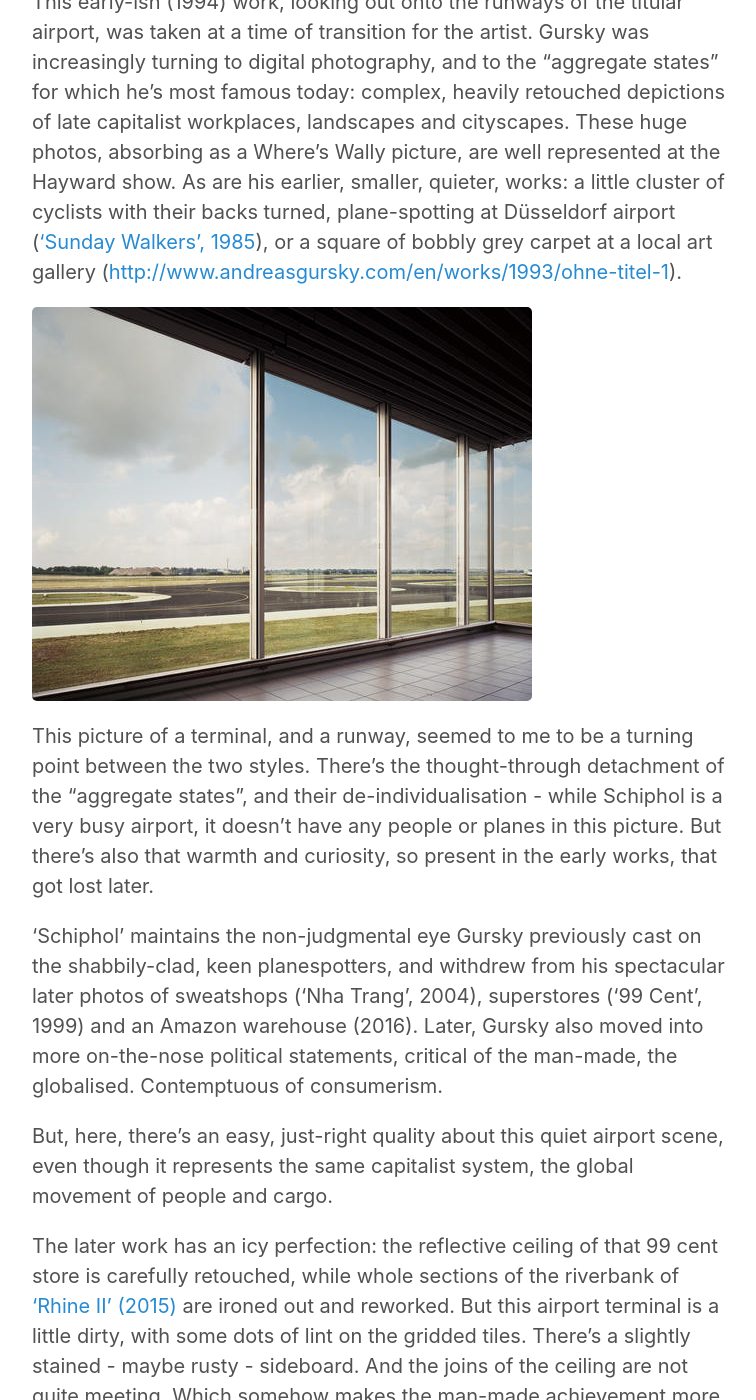
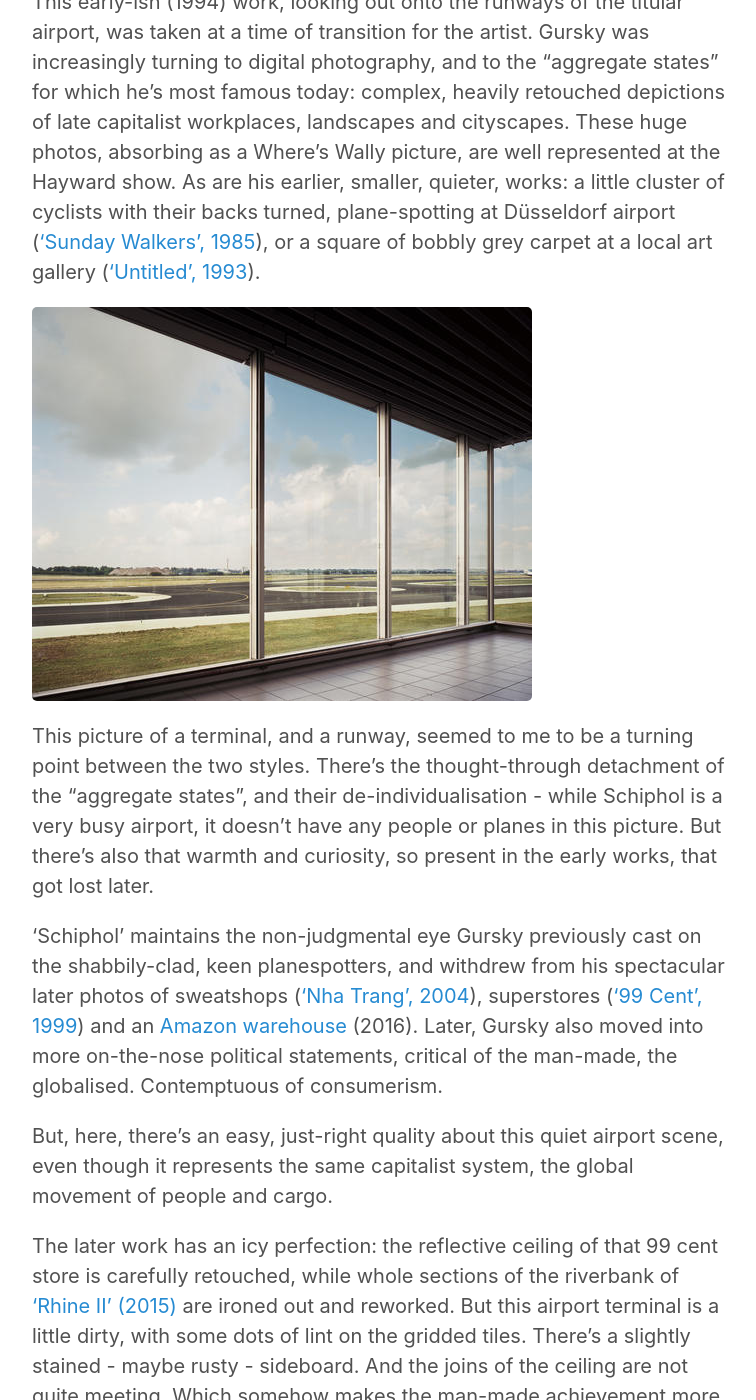
Before and after one commit to JMDKC/jmdkc.github.io, a Jekyll site: the page built from _posts/2018-02-25-gursky-hayward.md, in a window 1280 px wide and 1400 px high, scrolled down 324 px. Shown: the whole window, without its empty margins (258-1014 px from the left). Built offline with Jekyll 4.4.1, drawn with Linux system fonts in a browser that asks for light colours.

Commit message:
Updated Gursky  post

```diff
--- a/_posts/2018-02-25-gursky-hayward.md
+++ b/_posts/2018-02-25-gursky-hayward.md
@@ -5,13 +5,13 @@ title: Andreas Gursky | Hayward Gallery
 
 An early high point in Andreas Gursky's wonderful show, [currently on at the Hayward Gallery](https://www.southbankcentre.co.uk/whats-on/exhibitions/hayward-gallery-art/andreas-gursky), is a photo called 'Schiphol'.
 
-This early-ish (1994) work, looking out onto the runways of the titular airport, was taken at a time of transition for the artist. Gursky was increasingly turning to digital photography, and to the "aggregate states" for which he's most famous today: complex, heavily retouched depictions of late capitalist workplaces, landscapes and cityscapes. These huge photos, absorbing as a Where's Wally picture, are well represented at the Hayward show. As are his earlier, smaller, quieter, works: a little cluster of cyclists with their backs turned, plane-spotting at Düsseldorf airport (['Sunday Walkers', 1985](http://www.andreasgursky.com/en/works/1985/duesseldorf-sonntagsspaziergaenger)), or a square of bobbly grey carpet at a local art gallery ([http://www.andreasgursky.com/en/works/1993/ohne-titel-1]('Untitled', 1993)).
+This early-ish (1994) work, looking out onto the runways of the titular airport, was taken at a time of transition for the artist. Gursky was increasingly turning to digital photography, and to the "aggregate states" for which he's most famous today: complex, heavily retouched depictions of late capitalist workplaces, landscapes and cityscapes. These huge photos, absorbing as a Where's Wally picture, are well represented at the Hayward show. As are his earlier, smaller, quieter, works: a little cluster of cyclists with their backs turned, plane-spotting at Düsseldorf airport (['Sunday Walkers', 1985](http://www.andreasgursky.com/en/works/1985/duesseldorf-sonntagsspaziergaenger)), or a square of bobbly grey carpet at a local art gallery (['Untitled', 1993](http://www.andreasgursky.com/en/works/1993/ohne-titel-1)).
 
 ![Schiphol](/Assets/gursky-hayward.jpg)
 
 This picture of a terminal, and a runway, seemed to me to be a turning point between the two styles. There's the thought-through detachment of the "aggregate states", and their de-individualisation - while Schiphol is a very busy airport, it doesn't have any people or planes in this picture. But there's also that warmth and curiosity, so present in the early works, that got lost later.
 
-'Schiphol' maintains the non-judgmental eye Gursky previously cast on the shabbily-clad, keen planespotters, and withdrew from his spectacular later photos of sweatshops ('Nha Trang', 2004), superstores ('99 Cent', 1999) and an Amazon warehouse (2016). Later, Gursky also moved into more on-the-nose political statements, critical of the man-made, the globalised. Contemptuous of consumerism.
+'Schiphol' maintains the non-judgmental eye Gursky previously cast on the shabbily-clad, keen planespotters, and withdrew from his spectacular later photos of sweatshops (['Nha Trang', 2004](https://www.mumok.at/en/nha-trang)), superstores (['99 Cent', 1999](http://100photos.time.com/photos/andreas-gursky-99-cent)) and an [Amazon warehouse](https://www.theguardian.com/culture/2018/jan/26/andreas-gurskys-amazon-exposing-the-mindlessly-cruel-forces-of-global-capitalism) (2016). Later, Gursky also moved into more on-the-nose political statements, critical of the man-made, the globalised. Contemptuous of consumerism.
 
 But, here, there's an easy, just-right quality about this quiet airport scene, even though it represents the same capitalist system, the global movement of people and cargo.
 
```
